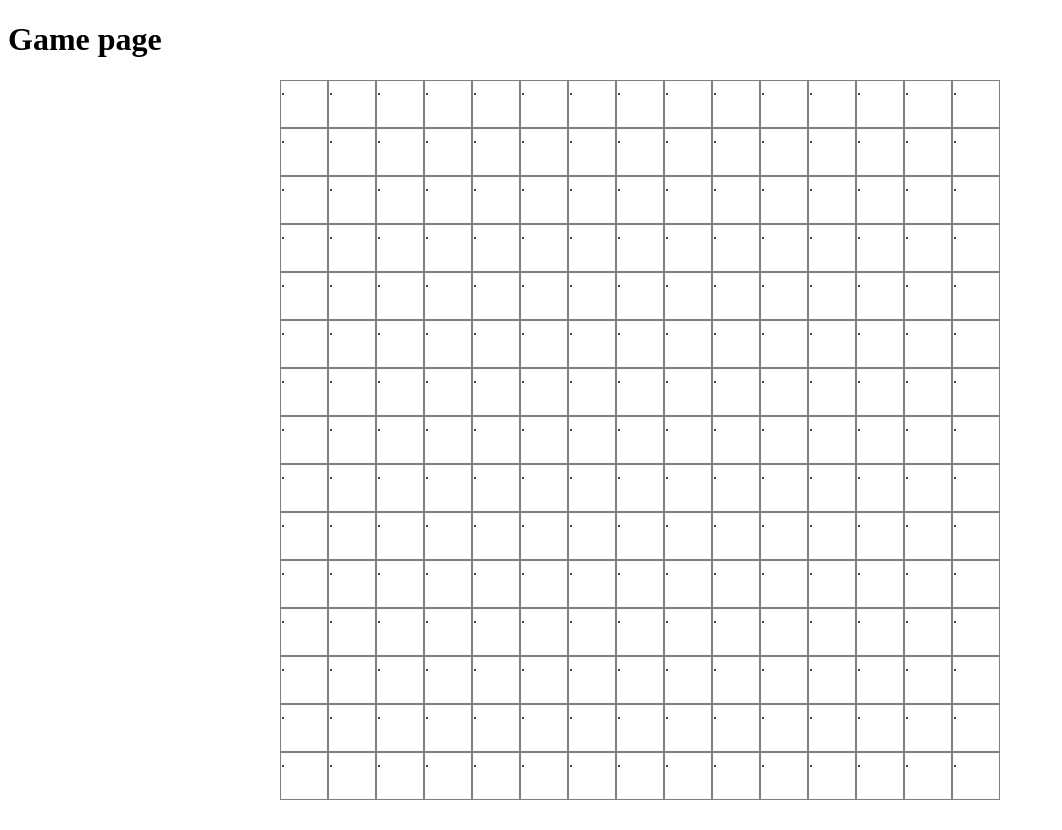
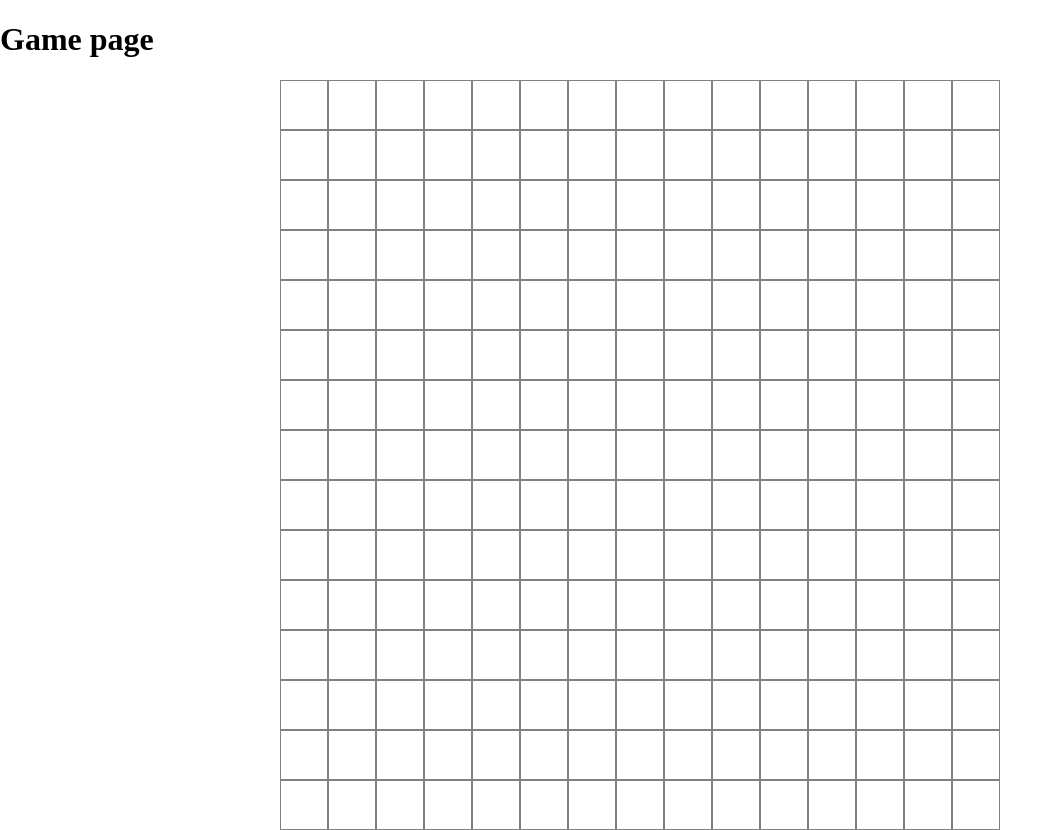
Before and after one commit to l-merta/TdA25-Buraci, a React (Vite) app in the folder client/: page /game in a window 1280 px wide. Shown: the whole page, without its empty margins (0-1062 px from the left). Before the commit the page ends 808 px from the top, so only its background shows below. Built offline with nearby package versions, Linux system fonts and the light colour scheme.

Commit message:
GameBoard design

```diff
--- a/client/index.html
+++ b/client/index.html
@@ -4,6 +4,11 @@
     <meta charset="UTF-8" />
     <!-- <link rel="icon" type="image/svg+xml" href="/vite.svg" /> -->
     <meta name="viewport" content="width=device-width, initial-scale=1.0" />
+
+    <link rel="preconnect" href="https://fonts.googleapis.com">
+    <link rel="preconnect" href="https://fonts.gstatic.com" crossorigin>
+    <link href="https://fonts.googleapis.com/css2?family=Poppins:ital,wght@0,100;0,200;0,300;0,400;0,500;0,600;0,700;0,800;0,900;1,100;1,200;1,300;1,400;1,500;1,600;1,700;1,800;1,900&display=swap" rel="stylesheet">
+
     <title>TdA - Buráci</title>
   </head>
   <body>
--- a/client/src/components/GameBoard.tsx
+++ b/client/src/components/GameBoard.tsx
@@ -33,7 +33,7 @@ const GameBoard: React.FC<GameBoardProps> = ({ size }) => {
     return (
         <div className="game-board"  style={{ gridTemplateColumns: `repeat(${size}, 1fr)` }}>
             {fields.map((item: any, index: number) => (
-                <div className="field" key={index} onClick={()=>{onFieldClick(index)}}>{players[item] ? players[item] : "."}</div>
+                <div className={"field " + (!players[item] ? "field-empty " : "field-played ")} key={index} onClick={()=>{onFieldClick(index)}}>{players[item] ? players[item] : "."}</div>
             ))}
         </div>
     )
--- a/client/src/styles/index.css
+++ b/client/src/styles/index.css
@@ -0,0 +1,9 @@
+:root {
+  --f1: "Poppins";
+}
+body {
+  margin: 0;
+}
+body * {
+  box-sizing: border-box;
+}
--- a/client/src/styles/main.css
+++ b/client/src/styles/main.css
@@ -7,9 +7,20 @@
   --size: 3;
 }
 .game-board .field {
+  font: 600 2rem var(--f1);
   border: 1px solid gray;
   cursor: pointer;
+  display: flex;
+  justify-content: center;
+  align-items: center;
+  transition: 0.1s;
 }
-.game-board .field:hover {
-  background-color: whitesmoke;
+.game-board .field:hover:not(.field-played) {
+  background-color: rgba(0, 0, 0, 0.15);
+}
+.game-board .field-empty {
+  color: transparent;
+}
+.game-board .field-played {
+  cursor: default;
 }/*# sourceMappingURL=main.css.map */
--- a/client/src/styles/main.scss
+++ b/client/src/styles/main.scss
@@ -10,11 +10,21 @@
     --size: 3;
 
     .field {
-        //background-color: gray;
+        font: 600 2rem var(--f1);
         border: 1px solid gray;
         cursor: pointer;
+        display: flex;
+        justify-content: center;
+        align-items: center;
+        transition: .1s;
     }
-    .field:hover {
-        background-color: whitesmoke;
+    .field:hover:not(.field-played) {
+        background-color: rgba(0, 0, 0, 0.15);
+    }
+    .field-empty {
+        color: transparent;
+    }
+    .field-played {
+        cursor: default;
     }
 }
```
Also changed, not shown: 1 other file (tests, documents, lock files or other folders).
